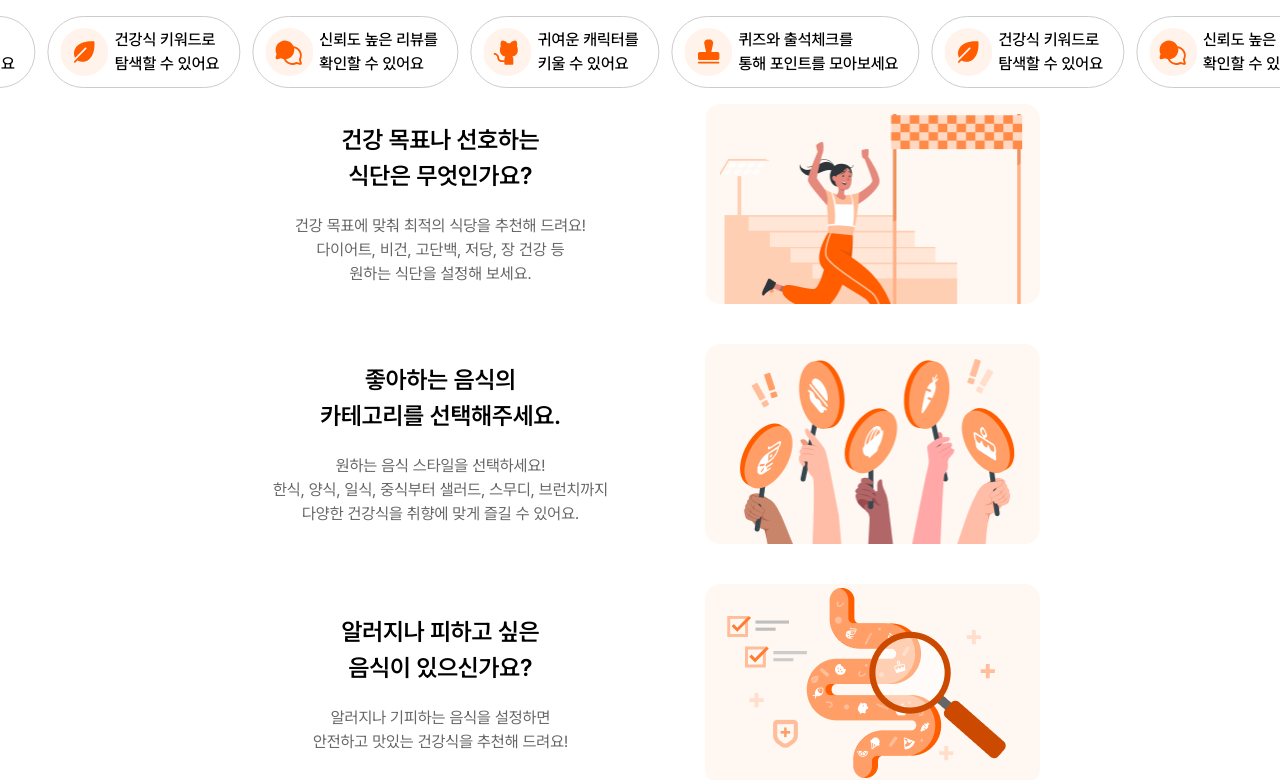
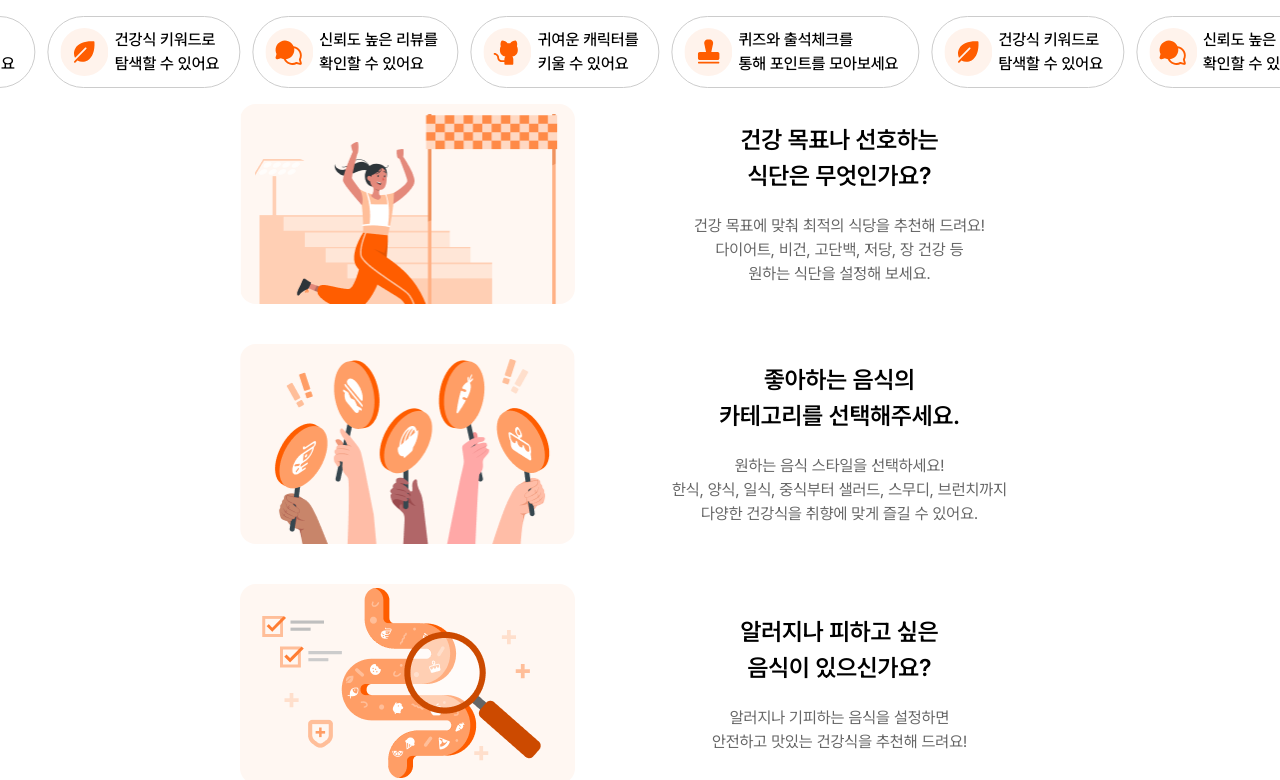
Before and after one commit to hyun2e/weat-landing, a React (Vite) app: page / in a window 1280 px wide. Shown: the part 1308-2088 px from the top of the page. Built offline with nearby package versions, Linux system fonts and the light colour scheme.

Commit message:
soim - mo onboarding edit 2

```diff
--- a/src/components/Card_onboarding.jsx
+++ b/src/components/Card_onboarding.jsx
@@ -24,10 +24,10 @@ const OnboardingTextWrapper = styled.div`
   text-align: center;
   width: 401px;
   gap:20px;
-  order: 1;
+  order: 2;
 
   @media (max-width: 768px) {
-    order: 2;
+    order: 1;
   }
 `;
 
@@ -37,10 +37,10 @@ const OnboardingCardImage = styled.img`
   height: 200px;
   border-radius: 16px;
   border: none;
-  order: 2;
+  order: 1;
 
 @media (max-width: 768px) {
-  order: 1;
+  order: 2;
 }
 `
 
```
